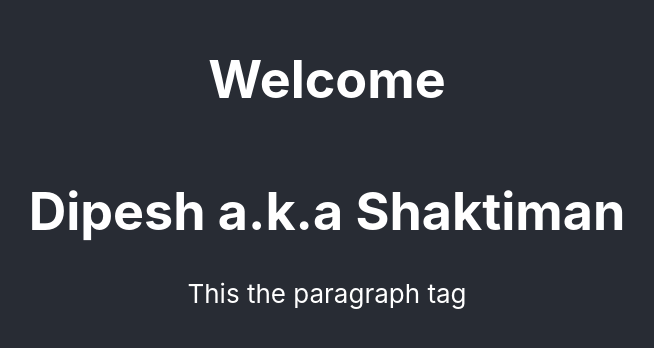
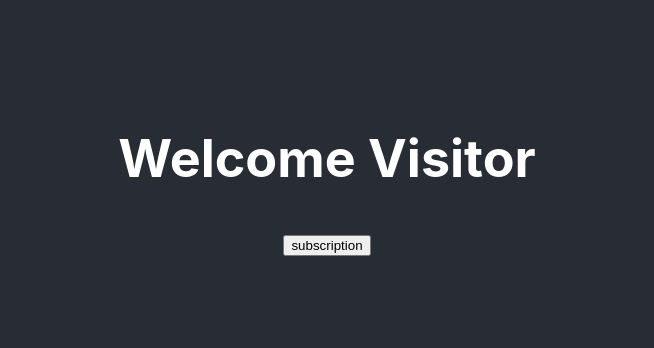
Before and after one commit to dipeshshakya/reacttuts, a React (Create React App) app: page / in a window 1280 px wide. Shown: the part 226-574 px from the top of the page, without its empty margins (313-967 px from the left). Built offline with nearby package versions, Linux system fonts and the light colour scheme.

Commit message:
state in reactjs

```diff
--- a/src/App.js
+++ b/src/App.js
@@ -3,15 +3,17 @@
 import "./App.css";
 import Greet from "./Components/Greet";
 import Welcome from "./Components/Welcome";
+import Message from "./Components/Message";
 
 function App() {
   return (
     <div className="App">
       <header className="App-header">
-        <Welcome msg="Welcome" />
+        {/* <Welcome msg="Welcome" />
         <Greet name="Dipesh" heroName="Shaktiman">
           <p>This the paragraph tag</p>
-        </Greet>
+        </Greet> */}
+        <Message />
       </header>
     </div>
   );
--- /dev/null
+++ b/src/Components/Message.js
@@ -0,0 +1,27 @@
+import React, { Component } from "react";
+
+export class Message extends Component {
+  constructor() {
+    super();
+    this.state = {
+      message: "Welcome Visitor",
+    };
+  }
+
+  changeMessage() {
+    this.setState({
+      message: "Thanks for subscribing",
+    });
+  }
+
+  render() {
+    return (
+      <div>
+        <h1>{this.state.message}</h1>
+        <button onClick={() => this.changeMessage()}>subscription</button>
+      </div>
+    );
+  }
+}
+
+export default Message;
```
